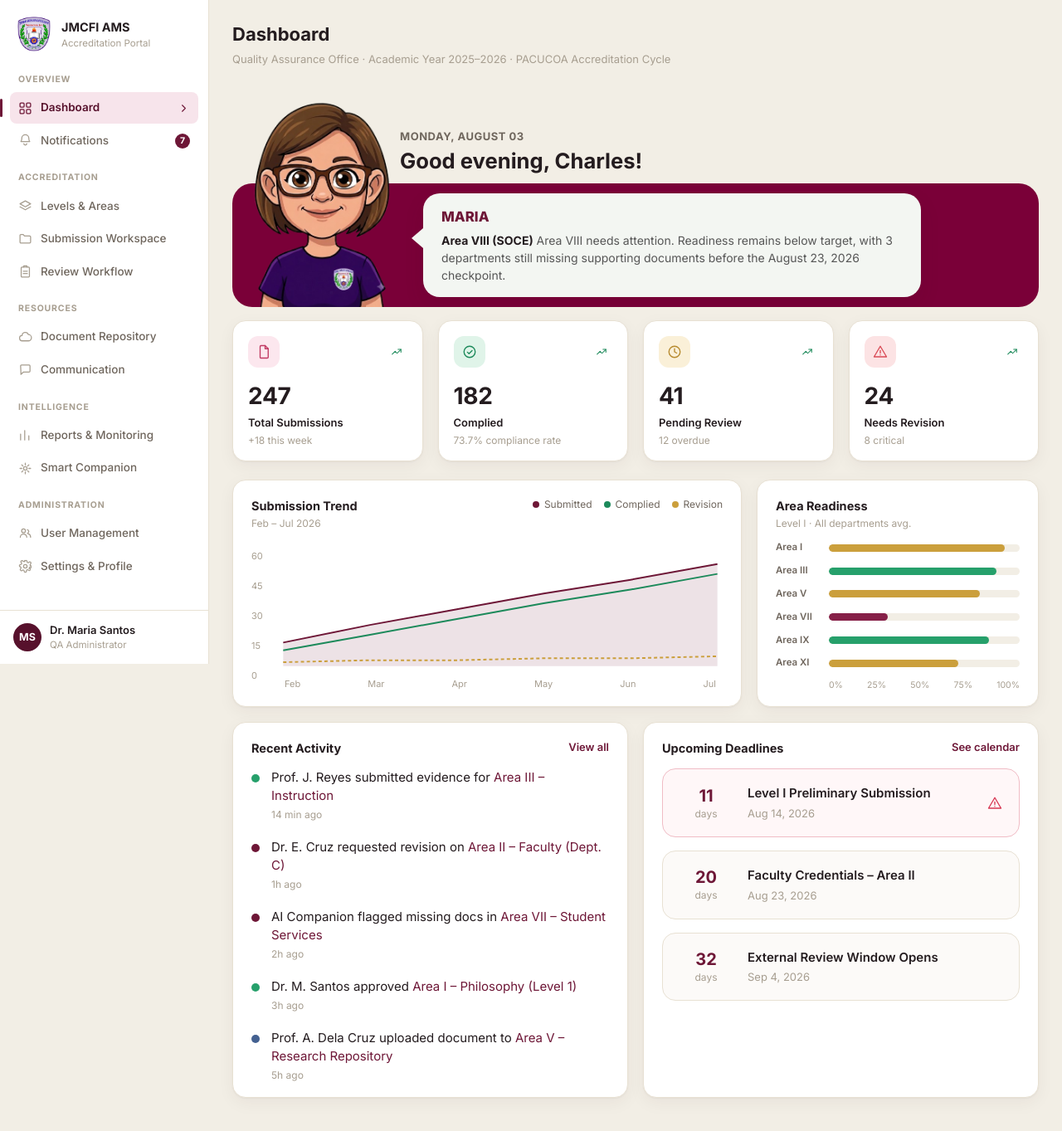
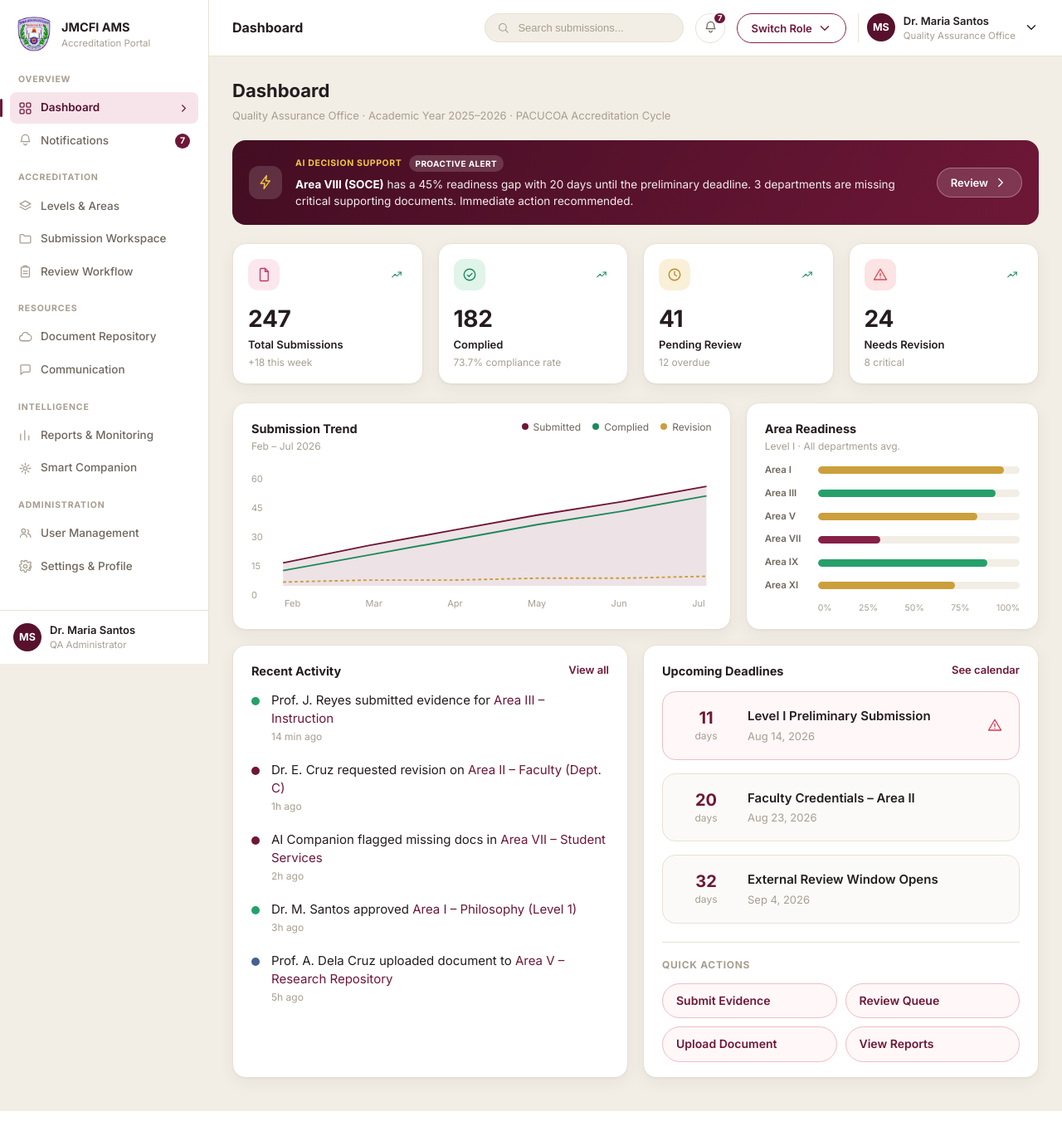
Before and after one commit to Ashhh02/accreditation_management_system, a Django app: page / in a window 1280 px wide. Shown: the whole page at 83% size. After the commit the page ends 1339 px from the top, so only its background shows below. Run offline with Django 5.2, Linux system fonts and the light colour scheme.

Commit message:
restore project to caa793f snapshot

```diff
--- a/config/settings.py
+++ b/config/settings.py
@@ -56,9 +56,6 @@ MIDDLEWARE = [
     'django.contrib.messages.middleware.MessageMiddleware',
     'django.middleware.clickjacking.XFrameOptionsMiddleware',
 ]
-
-if DEBUG:
-    MIDDLEWARE.insert(1, 'core.middleware.NoCacheMiddleware')
 
 ROOT_URLCONF = 'config.urls'
 
--- a/dashboard/templates/dashboard/index.html
+++ b/dashboard/templates/dashboard/index.html
@@ -2,7 +2,7 @@
 {% load static nav_extras %}
 
 {% block extra_css %}
-  <link rel="stylesheet" href="{% static 'css/dashboard.css' %}?v={{ asset_version }}">
+  <link rel="stylesheet" href="{% static 'css/dashboard.css' %}">
 {% endblock %}
 
 {% block content %}
@@ -14,25 +14,20 @@
   </div>
 
   <section class="alert-banner">
-    <div class="alert-hero">
-      <div class="alert-figure">
-        <img src="{% static 'images/maria.png' %}" alt="AI decision support companion">
+    <div class="alert-icon">{% icon 'bolt' %}</div>
+    <div class="alert-body">
+      <div class="alert-tags">
+        <span class="alert-tag">AI Decision Support</span>
+        <span class="alert-tag-pill">Proactive Alert</span>
       </div>
-
-      <div class="alert-header">
-        <p class="alert-date">{{ ai_support.date_label }}</p>
-        <h2 class="alert-title">{{ ai_support.greeting }}</h2>
-      </div>
+      <p class="alert-text">
+        <strong>{{ alert.area_code }} ({{ alert.area_name }})</strong> {{ alert.message }}
+      </p>
     </div>
-
-    <div class="alert-strip">
-      <div class="alert-message-card">
-        <p class="alert-agent">{{ ai_support.name }}</p>
-        <p class="alert-text">
-          <strong>{{ alert.area_code }} ({{ alert.area_name }})</strong> {{ ai_support.message }}
-        </p>
-      </div>
-    </div>
+    <button type="button" class="btn btn-ghost-light">
+      Review
+      {% icon 'chevron-right' 'icon' %}
+    </button>
   </section>
 
   <section class="stat-grid">
@@ -157,6 +152,15 @@
           </div>
         {% endfor %}
       </div>
+
+      <div class="quick-actions">
+        <div class="quick-actions-label">Quick Actions</div>
+        <div class="quick-actions-grid">
+          {% for action in quick_actions %}
+            <button type="button" class="quick-action-btn">{{ action }}</button>
+          {% endfor %}
+        </div>
+      </div>
     </div>
   </section>
 {% endblock %}
--- a/dashboard/views.py
+++ b/dashboard/views.py
@@ -1,5 +1,4 @@
 from django.views.generic import TemplateView
-from django.utils import timezone
 
 from .charting import build_line_chart
 
@@ -34,18 +33,6 @@ class DashboardView(TemplateView):
                 'has a 45% readiness gap with 20 days until the preliminary '
                 'deadline. 3 departments are missing critical supporting '
                 'documents. Immediate action recommended.'
-            ),
-        }
-
-        today = timezone.localdate()
-        context['ai_support'] = {
-            'date_label': today.strftime('%A, %B %d').upper(),
-            'greeting': 'Good evening, Charles!',
-            'name': 'MARIA',
-            'message': (
-                'Area VIII needs attention. Readiness remains below target, '
-                'with 3 departments still missing supporting documents before '
-                'the August 23, 2026 checkpoint.'
             ),
         }
 
@@ -163,4 +150,11 @@ class DashboardView(TemplateView):
             },
         ]
 
+        context['quick_actions'] = [
+            'Submit Evidence',
+            'Review Queue',
+            'Upload Document',
+            'View Reports',
+        ]
+
         return context
--- a/static/css/dashboard.css
+++ b/static/css/dashboard.css
@@ -1,161 +1,71 @@
 /* ---------- AI alert banner ---------- */
 
 .alert-banner {
-  position: relative;
-  color: var(--color-text);
-  margin-bottom: 16px;
-  padding-top: 6px;
-  overflow: hidden;
+  display: flex;
+  align-items: center;
+  gap: 16px;
+  background: linear-gradient(120deg, var(--maroon-900), var(--maroon-700));
+  border-radius: var(--radius-lg);
+  padding: 18px 20px;
+  color: #fff;
+  margin-bottom: 22px;
 }
 
-.alert-hero {
+.alert-banner .alert-icon {
+  width: 40px;
+  height: 40px;
+  border-radius: var(--radius-md);
+  background: rgba(255, 255, 255, 0.14);
   display: flex;
-  align-items: flex-start;
-  gap: 18px;
-  padding: 8px 0 2px 190px;
-  min-height: 120px;
+  align-items: center;
+  justify-content: center;
+  flex-shrink: 0;
 }
 
-.alert-figure {
-  position: absolute;
-  left: 8px;
-  top: 6px;
-  width: 198px;
-  z-index: 2;
+.alert-banner .alert-icon .icon {
+  width: 19px;
+  height: 19px;
+  color: #F2C744;
 }
 
-.alert-figure img {
-  display: block;
-  width: 100%;
-  height: auto;
-  object-fit: contain;
+.alert-body { flex: 1; min-width: 0; }
+
+.alert-tags {
+  display: flex;
+  align-items: center;
+  gap: 8px;
+  margin-bottom: 5px;
 }
 
-.alert-header {
-  padding-top: 40px;
-  padding-left: 12px;
+.alert-tag {
+  font-size: 10.5px;
+  font-weight: 700;
+  letter-spacing: 0.06em;
+  text-transform: uppercase;
+  color: #F2C744;
 }
 
-.alert-date {
-  margin-bottom: 6px;
-  font-size: 13px;
+.alert-tag-pill {
+  font-size: 10px;
   font-weight: 700;
   letter-spacing: 0.04em;
-  color: var(--color-text-muted);
-}
-
-.alert-title {
-  font-size: clamp(1.45rem, 2vw, 1.95rem);
-  line-height: 1.06;
-  margin-bottom: 0;
-  color: var(--color-text);
-}
-
-.alert-strip {
-  position: relative;
-  display: block;
-  background: #7a0038;
-  border-radius: 24px;
-  min-height: 112px;
-  padding: 12px 22px 12px 230px;
-  margin-top: -6px;
-}
-
-.alert-message-card {
-  position: relative;
-  max-width: 600px;
-  background: #f3f6f2;
-  border: 0;
-  border-radius: 20px;
-  padding: 16px 22px 16px 22px;
-  box-shadow: 0 10px 24px rgba(67, 13, 34, 0.10);
-}
-
-.alert-message-card::before {
-  content: "";
-  position: absolute;
-  left: -14px;
-  top: 42px;
-  width: 0;
-  height: 0;
-  border-top: 12px solid transparent;
-  border-bottom: 12px solid transparent;
-  border-right: 14px solid #f3f6f2;
-}
-
-.alert-agent {
-  font-size: 1.05rem;
-  font-weight: 800;
-  color: var(--maroon-700);
-  margin-bottom: 6px;
+  text-transform: uppercase;
+  background: rgba(255, 255, 255, 0.16);
+  padding: 3px 8px;
+  border-radius: var(--radius-pill);
 }
 
 .alert-text {
-  font-size: 14px;
+  font-size: 13.5px;
   line-height: 1.5;
-  color: #565656;
+  color: rgba(255, 255, 255, 0.92);
 }
 
-.alert-text strong { color: var(--color-text); }
+.alert-text strong { color: #fff; }
 
-@media (max-width: 980px) {
-  .alert-hero {
-    padding-left: 152px;
-    padding-top: 6px;
-    padding-bottom: 10px;
-    min-height: 102px;
-  }
-
-  .alert-figure {
-    top: 8px;
-    width: 154px;
-  }
-
-  .alert-header {
-    padding-top: 28px;
-    padding-left: 8px;
-  }
-
-  .alert-strip {
-    padding: 14px 18px 14px 168px;
-  }
-
-  .alert-message-card {
-    max-width: 520px;
-  }
-}
-
-@media (max-width: 640px) {
-  .alert-hero {
-    flex-direction: column;
-    gap: 10px;
-    align-items: flex-start;
-    text-align: left;
-    padding-left: 0;
-    min-height: 0;
-  }
-
-  .alert-header {
-    padding-top: 0;
-  }
-
-  .alert-figure {
-    position: static;
-    width: 118px;
-  }
-
-  .alert-strip {
-    min-height: 0;
-    padding: 18px 16px;
-  }
-
-  .alert-message-card {
-    max-width: none;
-  }
-
-  .alert-message-card::before {
-    display: none;
-  }
+.alert-banner .btn-ghost-light {
+  flex-shrink: 0;
+  white-space: nowrap;
 }
 
 /* ---------- KPI stat cards ---------- */
@@ -233,7 +143,7 @@
 
 .panel-grid {
   display: grid;
-  grid-template-columns: minmax(0, 1.9fr) minmax(340px, 1fr);
+  grid-template-columns: 1.7fr 1fr;
   gap: 18px;
   margin-bottom: 18px;
 }
@@ -385,7 +295,7 @@
 
 .dashboard-lower-grid {
   display: grid;
-  grid-template-columns: minmax(0, 1fr) minmax(360px, 1fr);
+  grid-template-columns: 1fr 1fr;
   gap: 18px;
 }
 
@@ -506,7 +416,9 @@
 }
 
 .quick-actions {
-  display: none !important;
+  margin-top: 22px;
+  padding-top: 18px;
+  border-top: 1px solid var(--color-border);
 }
 
 .quick-actions-label {
--- a/static/css/layout.css
+++ b/static/css/layout.css
@@ -321,6 +321,7 @@
 .content {
   flex: 1;
   padding: 26px 28px 40px;
+  max-width: 1400px;
   width: 100%;
 }
 
--- a/templates/base.html
+++ b/templates/base.html
@@ -5,15 +5,14 @@
   <meta charset="UTF-8">
   <meta name="viewport" content="width=device-width, initial-scale=1.0">
   <title>{% block title %}{{ page_title|default:"Dashboard" }} · JMCFI AMS{% endblock %}</title>
-  {% now "U" as asset_version %}
 
   <link rel="preconnect" href="https://fonts.googleapis.com">
   <link rel="preconnect" href="https://fonts.gstatic.com" crossorigin>
   <link href="https://fonts.googleapis.com/css2?family=Inter:wght@400;500;600;700;800&display=swap" rel="stylesheet">
 
-  <link rel="stylesheet" href="{% static 'css/tokens.css' %}?v={{ asset_version }}">
-  <link rel="stylesheet" href="{% static 'css/base.css' %}?v={{ asset_version }}">
-  <link rel="stylesheet" href="{% static 'css/layout.css' %}?v={{ asset_version }}">
+  <link rel="stylesheet" href="{% static 'css/tokens.css' %}">
+  <link rel="stylesheet" href="{% static 'css/base.css' %}">
+  <link rel="stylesheet" href="{% static 'css/layout.css' %}">
   {% block extra_css %}{% endblock %}
 </head>
 <body>
@@ -21,6 +20,8 @@
     {% include 'partials/_sidebar.html' %}
 
     <div class="main-column">
+      {% include 'partials/_topbar.html' %}
+
       <main class="content">
         {% block content %}{% endblock %}
       </main>
```
Also changed, not shown: core/middleware.py (deleted, +0 -10 lines), static/images/ai-companion.png (deleted), static/images/maria.png (deleted).
